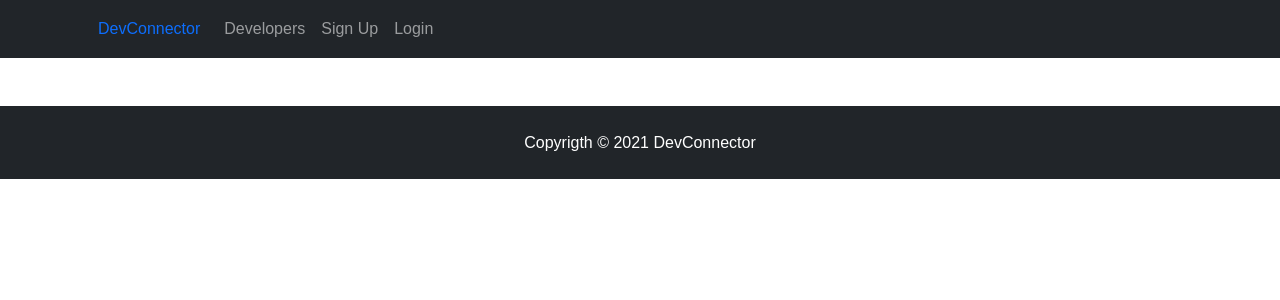
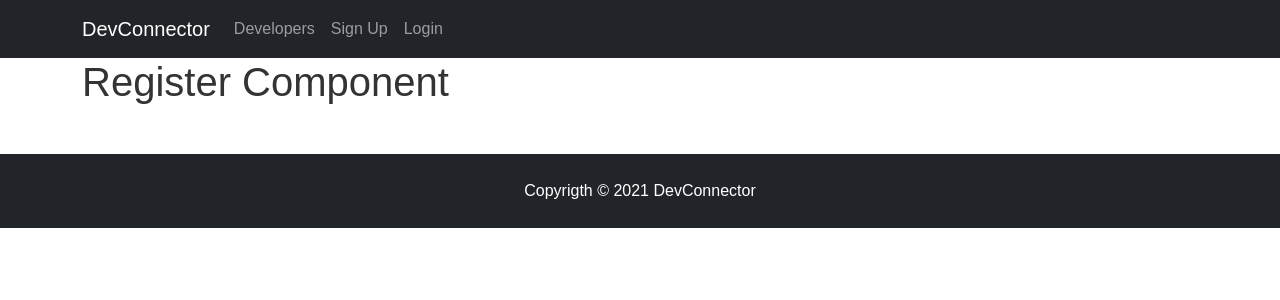
Before and after one commit to hossein-nemati/MERN, a React (Create React App) app in the folder client/: page /register in a window 1280 px wide. Shown: the top 300 px of the page. Built offline with nearby package versions, Linux system fonts and the light colour scheme.

Commit message:
complete router setup & add register and login to auth folder

```diff
--- a/client/src/App.js
+++ b/client/src/App.js
@@ -4,6 +4,8 @@
 import Navbar from './components/layout/Navbar';
 import Footer from './components/layout/Footer';
 import Landing from './components/layout/Landing';
+import Register from './components/layout/auth/Register';
+import Login from './components/layout/auth/Login';
 
 import './App.css';
 
@@ -14,6 +16,10 @@
         <div className="App">
           <Navbar />
           <Route exact path="/" component={ Landing }/>
+          <div className="container">
+            <Route exact path="/register" component={Register}/>
+            <Route exact path="/login" component={Login}/>
+          </div>
           <Footer />
         </div>
       </Router>
--- a/client/src/components/layout/Navbar.js
+++ b/client/src/components/layout/Navbar.js
@@ -1,11 +1,14 @@
 import React, { Component } from 'react'
+import { Link } from 'react-router-dom';
 
 class Navbar extends Component {
     render() {
         return (
           <nav className="navbar navbar-expand-sm navbar-dark bg-dark">
             <div className="container">
-            <a className="nav-link" href="login.html">DevConnector</a>
+              <Link className="navbar-brand" to="/">
+                DevConnector
+              </Link>
               <button
                 className="navbar-toggler"
                 type="button"
@@ -17,16 +20,21 @@
               <div className="collapse navbar-collapse" id="mobile-nav">
                 <ul className="navbar-nav mr-auto">
                   <li className="nav-item">
-                  <a className="nav-link" href="login.html">Developers</a>
+                    <Link className="nav-link" to="/profiles">
+                      Developers
+                    </Link>
                   </li>
                 </ul>
                 <ul className="navbar-nav ml-auto">
                   <li className="nav-item">
-                  <a className="nav-link" href="login.html">Sign Up</a>
-
+                    <Link className="nav-link" to="register">
+                      Sign Up
+                    </Link>
                   </li>
                   <li className="nav-item">
-                    <a className="nav-link" href="login.html">Login</a>
+                    <Link className="nav-link" to="login">
+                      Login
+                    </Link>
                   </li>
                 </ul>
               </div>
--- /dev/null
+++ b/client/src/components/layout/auth/Login.js
@@ -0,0 +1,13 @@
+import React, { Component } from 'react'
+
+class Login extends Component {
+    render() {
+        return (
+            <div>
+                <h1>Login Component</h1>
+            </div>
+        )
+    }
+}
+
+export default Login;
--- /dev/null
+++ b/client/src/components/layout/auth/Register.js
@@ -0,0 +1,13 @@
+import React, { Component } from 'react'
+
+class Register extends Component {
+    render() {
+        return (
+            <div>
+                <h1>Register Component</h1>
+            </div>
+        )
+    }
+}
+
+export default Register;
```
